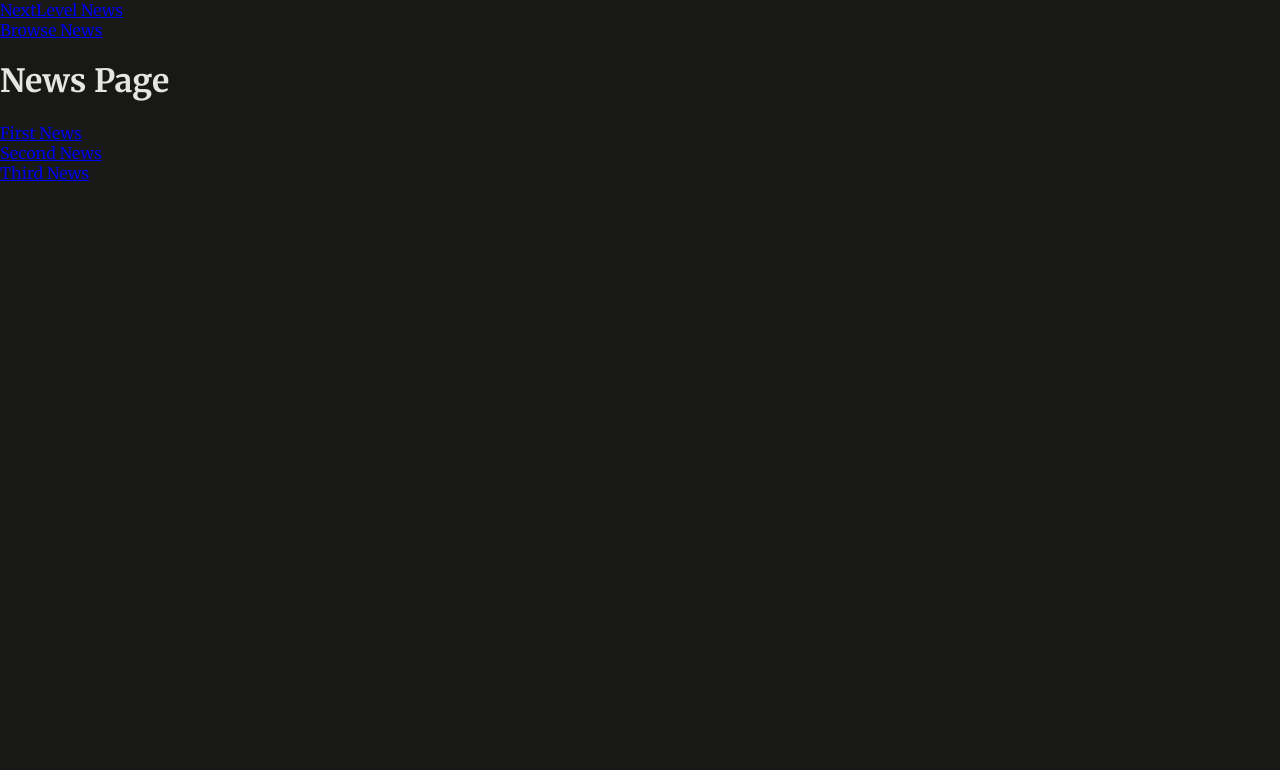
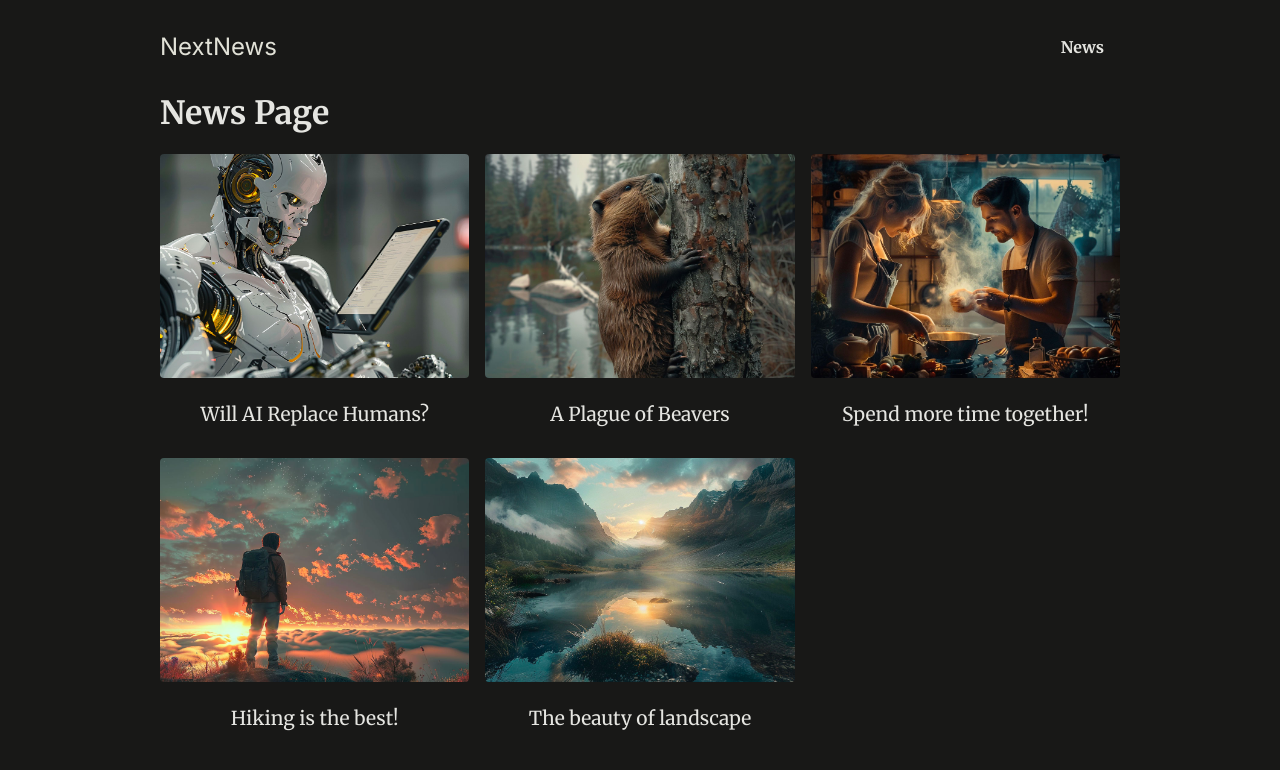
Before and after one commit to PatrickDrejerczak/nextnews, a Next.js app: page /news in a window 1280 px wide. Shown: the top 770 px of the page. Built offline with nearby package versions, Linux system fonts and the light colour scheme.

Commit message:
fixed routing and main pages

```diff
--- a/components/main-header/main-header.tsx
+++ b/components/main-header/main-header.tsx
@@ -3,14 +3,16 @@ import Link from "next/link";
 export default function MainHeader() {
   return (
     <>
-      <header>
+      <header id="main-header">
+        <div id="logo">
+          <Link href="./">NextNews</Link>
+        </div>
         <nav>
-          <div>
-            <Link href="./">NextLevel News</Link>
-          </div>
-          <div>
-            <Link href="/news">Browse News</Link>
-          </div>
+          <ul>
+            <li>
+              <Link href="/news">News</Link>
+            </li>
+          </ul>
         </nav>
       </header>
     </>
--- /dev/null
+++ b/dummy-news.js
@@ -0,0 +1,43 @@
+export const DUMMY_NEWS = [
+  {
+    id: 'n1',
+    slug: 'will-ai-replace-humans',
+    title: 'Will AI Replace Humans?',
+    image: 'ai-robot.jpg',
+    date: '2021-07-01',
+    content:
+      'Since late 2022 AI is on the rise and therefore many people worry whether AI will replace humans. The answer is not that simple. AI is a tool that can be used to automate tasks, but it can also be used to augment human capabilities. The future is not set in stone, but it is clear that AI will play a big role in the future. The question is how we will use it.',
+  },
+  {
+    id: 'n2',
+    slug: 'beaver-plague',
+    title: 'A Plague of Beavers',
+    image: 'beaver.jpg',
+    date: '2022-05-01',
+    content: 'Beavers are taking over the world. They are building dams everywhere and flooding entire cities. What can we do to stop them?',
+  },
+  {
+    id: 'n3',
+    slug: 'couple-cooking',
+    title: 'Spend more time together!',
+    image: 'couple-cooking.jpg',
+    date: '2024-03-01',
+    content: 'Cooking together is a great way to spend more time with your partner. It is fun and you get to eat something delicious afterwards. What are you waiting for? Get cooking!',
+  },
+  {
+    id: 'n4',
+    slug: 'hiking',
+    title: 'Hiking is the best!',
+    image: 'hiking.jpg',
+    date: '2024-01-01',
+    content: 'Hiking is a great way to get some exercise and enjoy the great outdoors. It is also a great way to clear your mind and reduce stress. So what are you waiting for? Get out there and start hiking!',
+  },
+  {
+    id: 'n5',
+    slug: 'landscape',
+    title: 'The beauty of landscape',
+    image: 'landscape.jpg',
+    date: '2022-07-01',
+    content: 'Landscape photography is a great way to capture the beauty of nature. It is also a great way to get outside and enjoy the great outdoors. So what are you waiting for? Get out there and start taking some pictures!',
+  },
+];
--- a/src/app/layout.tsx
+++ b/src/app/layout.tsx
@@ -15,8 +15,10 @@ export default function RootLayout({
   return (
     <html lang="en">
       <body>
-        <MainHeader />
-        {children}
+        <div id="page">
+          <MainHeader />
+          {children}
+        </div>
       </body>
     </html>
   );
--- a/src/app/news/page.tsx
+++ b/src/app/news/page.tsx
@@ -1,19 +1,19 @@
 import Link from "next/link";
+import { DUMMY_NEWS } from "../../../dummy-news";
 
 export default function News() {
   return (
     <>
       <h1>News Page</h1>
-      <ul>
-        <li>
-          <Link href="/news/first-news">First News</Link>
-        </li>
-        <li>
-          <Link href="/news/second-news">Second News</Link>
-        </li>
-        <li>
-          <Link href="/news/third-news">Third News</Link>
-        </li>
+      <ul className="news-list">
+        {DUMMY_NEWS.map((news) => (
+          <li key={news.id}>
+            <Link href={`/news/${news.slug}`}>
+              <img src={`/images/news/${news.image}`} alt={news.title} />
+              <span>{news.title}</span>
+            </Link>
+          </li>
+        ))}
       </ul>
     </>
   );
```
Also changed, not shown: src/app/news/[id]/page.tsx (deleted, +0 -16 lines), src/app/news/[slug]/not-found.tsx (added, +8 -0 lines), src/app/news/[slug]/page.tsx (added, +26 -0 lines), src/app/not-found.tsx (added, +8 -0 lines).
